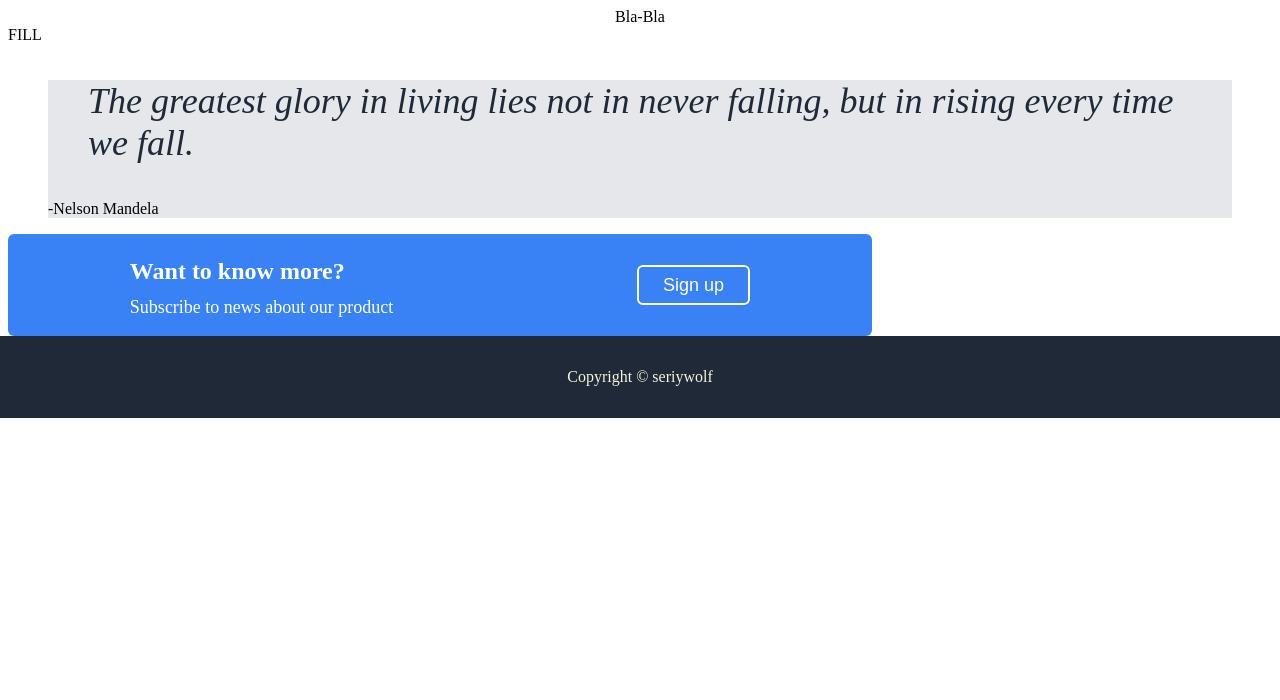
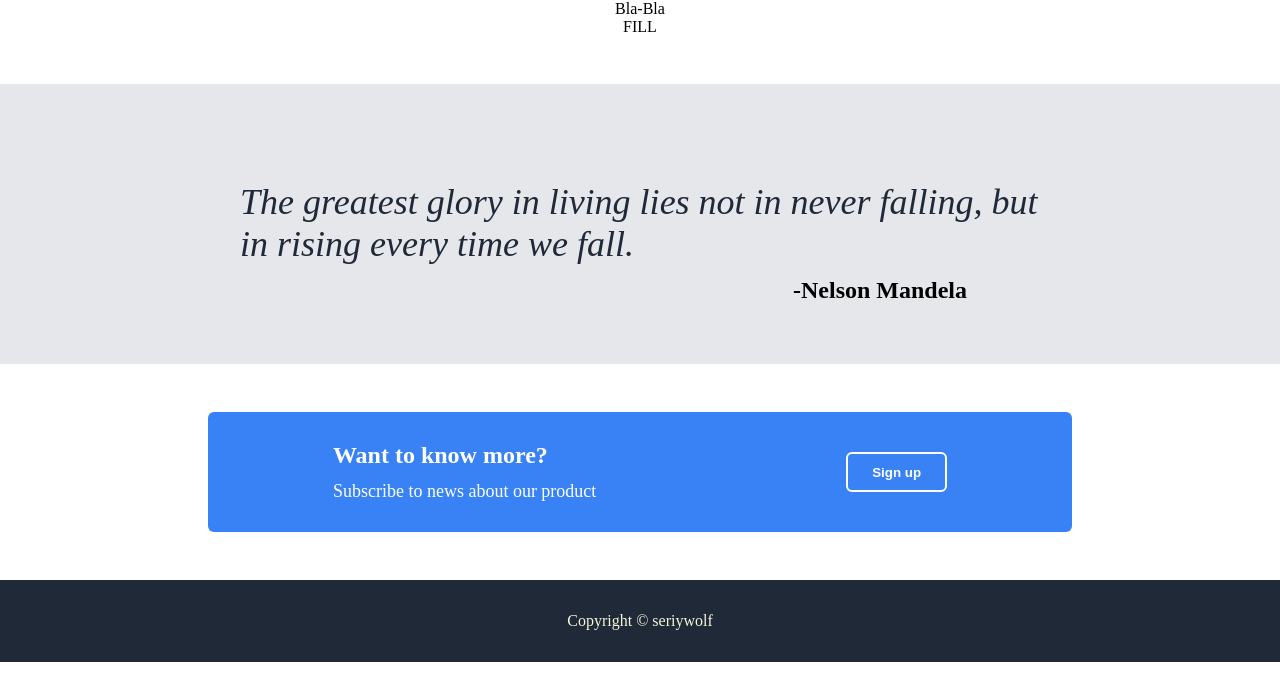
Before and after one commit to seriywolf/CSS_Education, a plain HTML site: page index.html in a window 1280 px wide. Drawn offline with Linux system fonts and the light colour scheme.

Commit message:
flex quote block

```diff
--- a/index.html
+++ b/index.html
@@ -9,7 +9,6 @@
   </head>
   <body>
     <header>Bla-Bla</header>
-    <main>
       <div>FILL</div>
       <figure>
         <blockquote cite="https://blog.hubspot.com/sales/famous-quotes">
@@ -28,7 +27,6 @@
         </div>
         <button>Sign up</button>
       </div>
-    </main>
     <footer>Copyright &copy seriywolf</footer>
   </body>
 </html>
--- a/style.css
+++ b/style.css
@@ -3,33 +3,60 @@ body{
     display: flex;
     flex-direction: column;
     align-items: center;
+    margin:0;
 }
 
 figure{
     background-color: #E5E7EB;
+    margin:48px 0 0 0;
+    width: 100%;
+    display: flex;
+    align-items: center;
+    flex-direction: column;
+    height: 280px;
+    justify-content: center;
 }
 
 blockquote{
-    font-weight: light;
+    font-weight: lighter;
     font-size: 36px;
     font-style: italic;
     color: #1f2937;
+    width:800px;
+    margin-bottom: 12px;
 }
 
+p{
+    margin:0;
+}
+
+ figcaption{
+     font-size: 24px;
+     font-weight: bold;
+     align-self: flex-end;
+     width:800px;
+     display: flex;
+     justify-content: center;
+
+
+ }
 
 .signup{
     display: flex;
     width: 48em;
+    height: 120px;
     flex-direction: row;
     justify-content: space-around;
     align-items: center;
     border-radius:6px;
+    font-size: 18px;
+    margin: 48px;
 }
 
 .signup, .signup button{
     background-color: #3882f6;
     color: white;
-    font-size: 18px;
+
 }
 
 .signup .header{
@@ -48,6 +75,7 @@ blockquote{
     width:auto;
     border-radius:6px;
     padding-inline:24px;
+    font-weight: bold;
 }
 
 footer{
```
